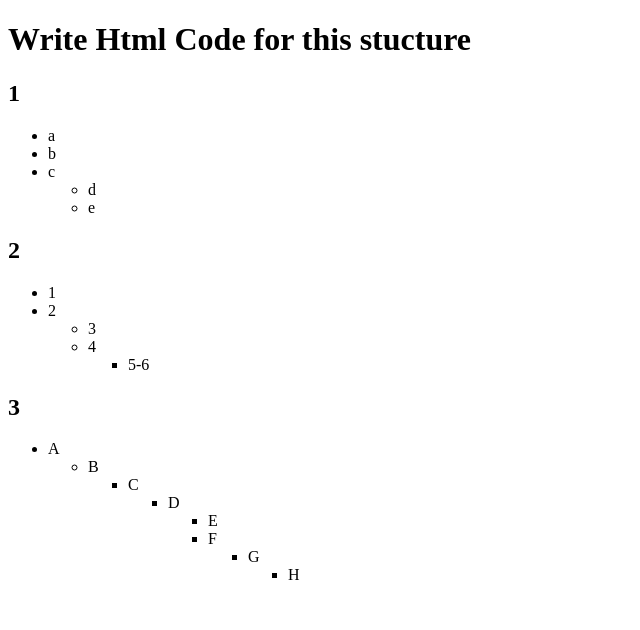
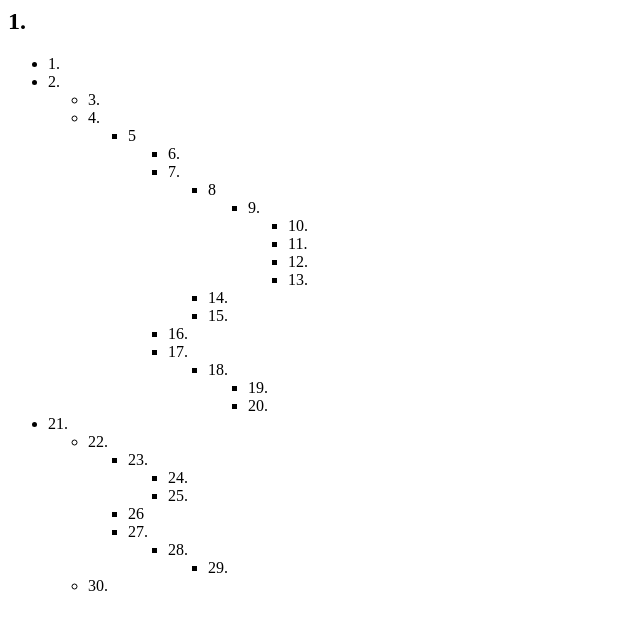
Before and after one commit to freelancingriya/Web-Development, a plain HTML site: page Practice/Task-01/TASK-03 /index.html in a window 1280 px wide. Shown: the whole page, without its empty margins (0-640 px from the left). Drawn offline with Linux system fonts and the light colour scheme.

Commit message:
add ne text in html file

```diff
--- a/Practice/Task-01/TASK-03 /index.html
+++ b/Practice/Task-01/TASK-03 /index.html
@@ -1,109 +1,76 @@
-<!DOCTYPE html>
-<html lang="en">
-<head>
-    <meta charset="UTF-8">
-    <meta name="viewport" content="width=device-width, initial-scale=1.0">
-    <title>Document</title>
-</head>
-<body>
+<h2>1.</h2>
 
-   <h1>Write Html Code for  this stucture</h1>
-
-    <div>
-        <h2>1</h2>
+<div>
+    <ul>
+        <li>1.</li>
+        <li>2.
           <ul>
-                <li>a</li>
-                <li>b</li>
-                <li>c</li>
-                         <ul>
-                               <li>d</li>
-                               <li>e</li>
-                         </ul>
-
+            <li>3.</li>
+            <li>4.
+                <ul>
+                    <li>5
+                        <ul>
+                            <li>6.</li>
+                            <li>7.
+                                <ul>
+                                    <li>8
+                                        <ul>
+                                            <li>9.
+                                                <ul>
+                                                    <li>10.</li>
+                                                    <li>11.</li>
+                                                    <li>12.</li>
+                                                    <li>13.</li>
+                                                </ul>
+                                            </li>
+                                        </ul>
+                                    </li>
+                                    <li>14.</li>
+                                    <li>15.</li>
+                                </ul>
+                            </li>
+                            <li>16.</li>
+                            <li>17.
+                                <ul>
+                                    <li>18.
+                                        <ul>
+                                            <li>19.</li>
+                                            <li>20.</li>
+                                        </ul>
+                                    </li>
+                                </ul>
+                            </li>
+                        </ul>
+                    </li>
+                </ul>
+            </li>
           </ul>
 
-
-    </div>
-
-
-    <div>
-           <h2>2</h2>
-
-             <ul>
-                   <li>1</li>
-                   <li>2</li>
-                             <ul>
-
-                                     <li>3</li>
-                                     <li>4</li>
-
-                                                <ul>
-
-                                                       <li>5-6</li>
-
-                                                </ul>
-
-
-                             </ul>
-
-
-             </ul>
-
-    </div>
-
-
-
-    <div>
-
-         <h2>3</h2>
-
-               <ul>
-                    <li>A</li>
-
-                             <ul>
-
-                                <li>B</li>
-
-                                           <ul>
-
-                                                  <li>C</li>
-
-
+        </li>
+        <li>21.
+            <ul>
+                <li>22.
+                    <ul>
+                        <li>23.
                             <ul>
-
-                             <li>D</li>
-                   <ul>
-
-                  <li>E</li>
-
-                  <li>F</li>
-
-                                      <ul>
-                                         <li>G</li>
-
-                                                        <ul>
-
-                                                            <li>H</li>
-                                                        </ul>
-
-                                      </ul>
-
-
-                   </ul>
-
-                   </ul>
-
+                                <li>24.</li>
+                                <li>25.</li>
                             </ul>
-
-
-
-                                           </ul>
-
-                             </ul>
-               </ul>
-
-
-    </div>
-
-</body>
-</html>
+                        </li>
+                        <li>26</li>
+                        <li>27.
+                            <ul>
+                                <li>28.
+                                    <ul>
+                                        <li>29.</li>
+                                    </ul>
+                                </li>
+                            </ul>
+                        </li>
+                    </ul>
+                </li>
+                <li>30.</li>
+            </ul>
+        </li>
+    </ul>
+</div>
```
